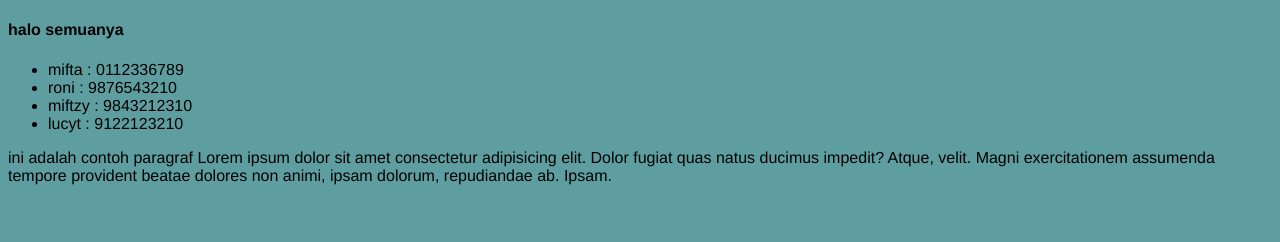
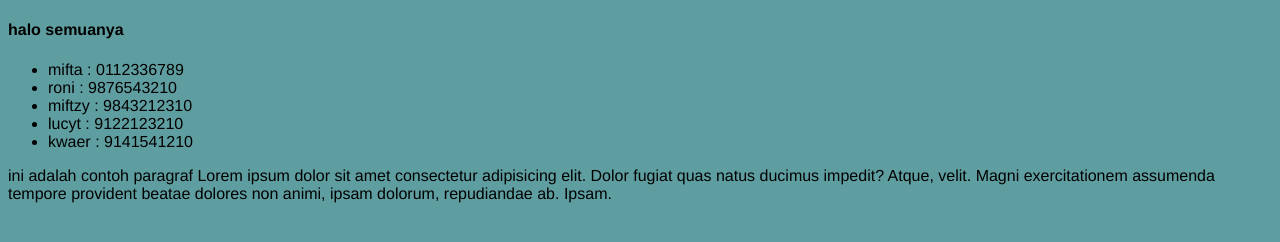
Before and after one commit to SvEvTvO/ujicoba-git, a plain HTML site: page siswa.html in a window 1280 px wide. Drawn offline with Linux system fonts and the light colour scheme.

Commit message:
tambah data siswa

```diff
--- a/siswa.html
+++ b/siswa.html
@@ -21,6 +21,7 @@
             <li>roni  : 9876543210</li>
             <li>miftzy  : 9843212310</li>
             <li>lucyt  : 9122123210</li>
+            <li>kwaer  : 9141541210</li>
 
         </ul>
 
```
